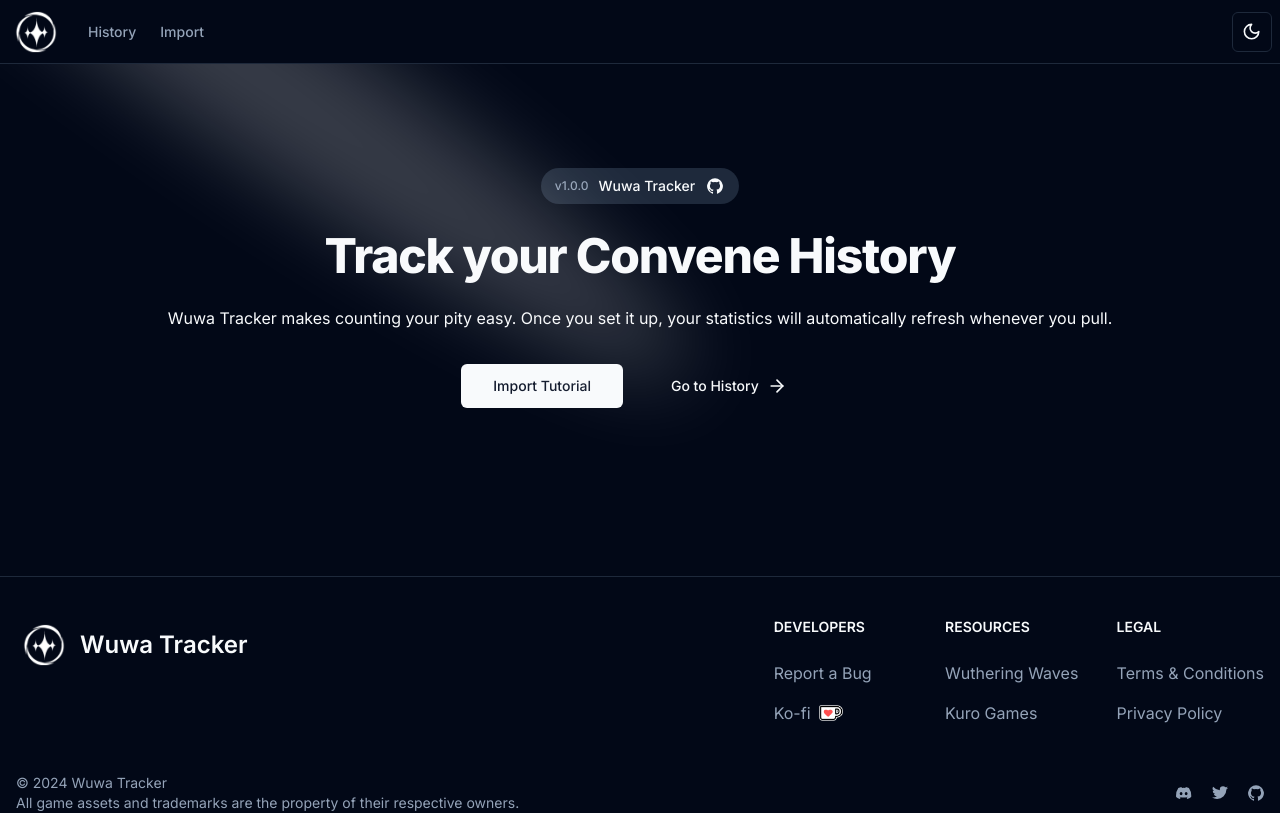
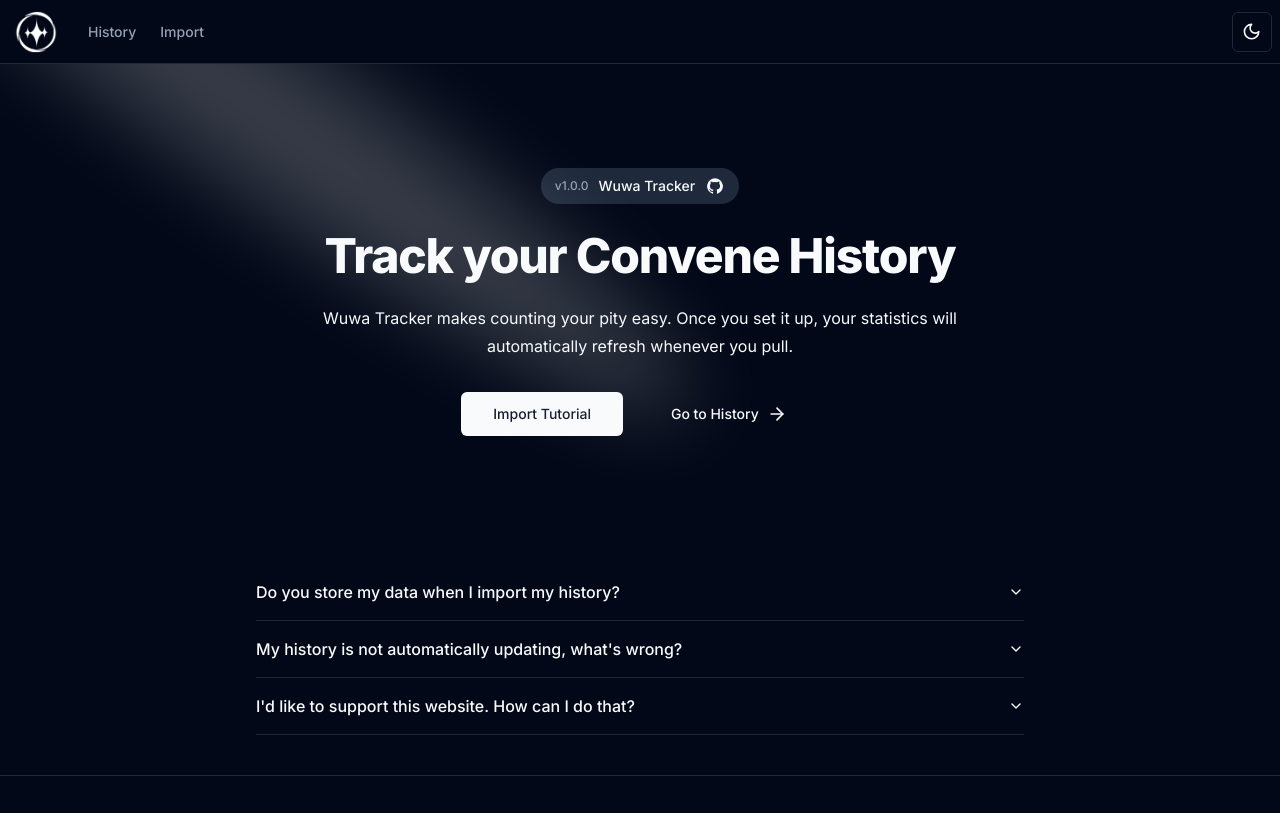
Before and after one commit to Luzefiru/wuwatracker, a Next.js app: page / in a window 1280 px wide. Shown: the top 813 px of the page. Built offline with nearby package versions, Linux system fonts and the light colour scheme; what @shrutibalasa/tailwind-grid-auto-fit would draw is missing.

Commit message:
feat: add FAQ section

```diff
--- a/package.json
+++ b/package.json
@@ -9,6 +9,7 @@
     "lint": "next lint"
   },
   "dependencies": {
+    "@radix-ui/react-accordion": "^1.1.2",
     "@radix-ui/react-dialog": "^1.0.5",
     "@radix-ui/react-dropdown-menu": "^2.0.6",
     "@radix-ui/react-label": "^2.0.2",
--- a/src/app/page.tsx
+++ b/src/app/page.tsx
@@ -3,12 +3,13 @@ import Link from 'next/link';
 import { Button } from '@/components/ui/button';
 import getFirstConveneBannerHref from '@/lib/getFirstConveneBannerHref';
 import { Spotlight } from '@/components/ui/spotlight';
+import { FAQ } from '@/components/home/faq';
 
 export default function LandingPage() {
   return (
     <>
       <section>
-        <div className="py-8 px-4 mx-auto max-w-screen-xl text-center lg:py-16 lg:px-12">
+        <div className="py-8 px-4 mx-auto max-w-screen-md text-center lg:py-16 lg:px-12">
           <a
             href="https://github.com/Luzefiru/wuwatracker"
             className="font-medium inline-flex justify-between items-center py-1 px-1 pr-4 mb-7 text-sm dark:border-none border dark:bg-accent bg-background rounded-full"
@@ -56,6 +57,9 @@ export default function LandingPage() {
           </div>
         </div>
       </section>
+      <section className="flex justify-center">
+        <FAQ />
+      </section>
     </>
   );
 }
--- /dev/null
+++ b/src/components/home/faq.tsx
@@ -0,0 +1,75 @@
+import {
+  Accordion,
+  AccordionContent,
+  AccordionItem,
+  AccordionTrigger,
+} from '@/components/ui/accordion';
+import Link from 'next/link';
+
+export function FAQ() {
+  return (
+    <Accordion type="single" collapsible className="max-w-screen-md w-full">
+      <AccordionItem value="item-1">
+        <AccordionTrigger>
+          Do you store my data when I import my history?
+        </AccordionTrigger>
+        <AccordionContent>
+          <p className="leading-7 [&:not(:first-child)]:mt-4">
+            No, your URL is only saved to your web browser. Clearing your
+            browser data on this website will delete your stored data. If you
+            want to check your history, you&apos;ll need to import it again.
+          </p>
+          <p className="leading-7 [&:not(:first-child)]:mt-4">
+            More information regarding our data collection can be found in our{' '}
+            <Link className="text-yellow-500" href="/privacy-policy">
+              Privacy Policy page.
+            </Link>
+          </p>
+        </AccordionContent>
+      </AccordionItem>
+      <AccordionItem value="item-2">
+        <AccordionTrigger>
+          My history is not automatically updating, what&apos;s wrong?
+        </AccordionTrigger>
+        <AccordionContent>
+          <p className="leading-7 [&:not(:first-child)]:mt-4">
+            Just like in-game, your history does not instantly update. Try
+            checking again later to see if your history is updated, otherwise it
+            could be a bug.
+          </p>
+          <p className="leading-7 [&:not(:first-child)]:mt-4">
+            If you suspect that there&apos;s something wrong with this website,
+            please create a{' '}
+            <Link
+              className="text-yellow-500"
+              href="https://github.com/Luzefiru/wuwatracker/issues"
+            >
+              GitHub Issue
+            </Link>{' '}
+            on our repository.
+          </p>
+        </AccordionContent>
+      </AccordionItem>
+      <AccordionItem value="item-3">
+        <AccordionTrigger>
+          I&apos;d like to support this website. How can I do that?
+        </AccordionTrigger>
+        <AccordionContent>
+          <p className="leading-7 [&:not(:first-child)]:mt-4">
+            Thank you for using our website. As of the moment, our GitHub
+            repository is not yet open to the public as we are creating some
+            essential features. So stay tuned for that if you would like to help
+            us develop.
+          </p>
+          <p className="leading-7 [&:not(:first-child)]:mt-4">
+            Otherwise, we have a{' '}
+            <Link className="text-yellow-500" href="https://ko-fi.com/luzefiru">
+              Ko-fi page
+            </Link>{' '}
+            to accept any donations to keep the website running!
+          </p>
+        </AccordionContent>
+      </AccordionItem>
+    </Accordion>
+  );
+}
--- /dev/null
+++ b/src/components/ui/accordion.tsx
@@ -0,0 +1,58 @@
+"use client"
+
+import * as React from "react"
+import * as AccordionPrimitive from "@radix-ui/react-accordion"
+import { ChevronDown } from "lucide-react"
+
+import { cn } from "@/lib/utils"
+
+const Accordion = AccordionPrimitive.Root
+
+const AccordionItem = React.forwardRef<
+  React.ElementRef<typeof AccordionPrimitive.Item>,
+  React.ComponentPropsWithoutRef<typeof AccordionPrimitive.Item>
+>(({ className, ...props }, ref) => (
+  <AccordionPrimitive.Item
+    ref={ref}
+    className={cn("border-b", className)}
+    {...props}
+  />
+))
+AccordionItem.displayName = "AccordionItem"
+
+const AccordionTrigger = React.forwardRef<
+  React.ElementRef<typeof AccordionPrimitive.Trigger>,
+  React.ComponentPropsWithoutRef<typeof AccordionPrimitive.Trigger>
+>(({ className, children, ...props }, ref) => (
+  <AccordionPrimitive.Header className="flex">
+    <AccordionPrimitive.Trigger
+      ref={ref}
+      className={cn(
+        "flex flex-1 items-center justify-between py-4 font-medium transition-all hover:underline [&[data-state=open]>svg]:rotate-180",
+        className
+      )}
+      {...props}
+    >
+      {children}
+      <ChevronDown className="h-4 w-4 shrink-0 transition-transform duration-200" />
+    </AccordionPrimitive.Trigger>
+  </AccordionPrimitive.Header>
+))
+AccordionTrigger.displayName = AccordionPrimitive.Trigger.displayName
+
+const AccordionContent = React.forwardRef<
+  React.ElementRef<typeof AccordionPrimitive.Content>,
+  React.ComponentPropsWithoutRef<typeof AccordionPrimitive.Content>
+>(({ className, children, ...props }, ref) => (
+  <AccordionPrimitive.Content
+    ref={ref}
+    className="overflow-hidden text-sm transition-all data-[state=closed]:animate-accordion-up data-[state=open]:animate-accordion-down"
+    {...props}
+  >
+    <div className={cn("pb-4 pt-0", className)}>{children}</div>
+  </AccordionPrimitive.Content>
+))
+
+AccordionContent.displayName = AccordionPrimitive.Content.displayName
+
+export { Accordion, AccordionItem, AccordionTrigger, AccordionContent }
--- a/src/components/ui/footer.tsx
+++ b/src/components/ui/footer.tsx
@@ -35,7 +35,7 @@ export function Footer() {
                 </li>
                 <li>
                   <Link
-                    href="https://ko-fi.com/manage/mypage"
+                    href="https://ko-fi.com/luzefiru"
                     className="flex gap-2 items-center"
                   >
                     <span>Ko-fi</span>{' '}
```
Also changed, not shown: 1 other file (tests, documents, lock files or other folders).
